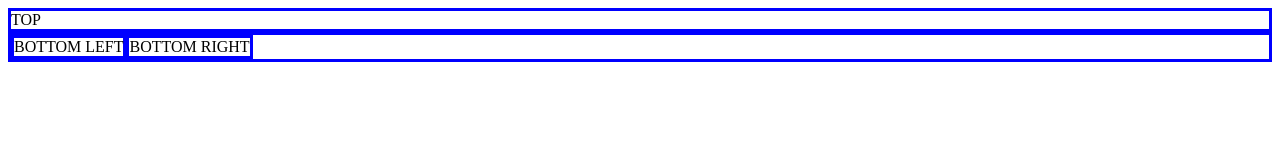
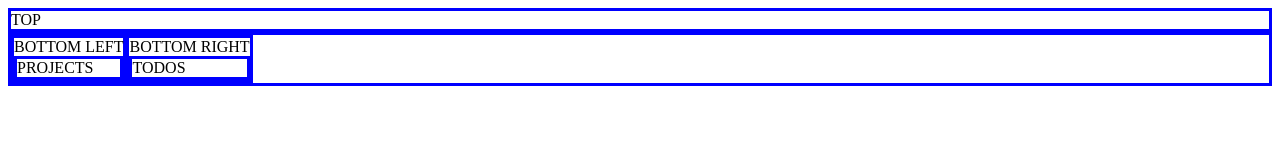
Before and after one commit to johnSchimenz/todo-list-4, a plain HTML site: page index.html in a window 1280 px wide. Drawn offline with Linux system fonts and the light colour scheme.

Commit message:
Create a container to hold all the projects and all the todos

```diff
--- a/index.html
+++ b/index.html
@@ -10,8 +10,12 @@
 <body>
     <div id="top-container">TOP</div>
     <div id="bottom-container">
-        <div id="bottom-left-container">BOTTOM LEFT</div>
-        <div id="bottom-right-container">BOTTOM RIGHT</div>
+        <div id="bottom-left-container">BOTTOM LEFT
+            <div id="projects-container">PROJECTS</div>
+        </div>
+        <div id="bottom-right-container">BOTTOM RIGHT
+            <div id="todos-container">TODOS</div>
+        </div>
     </div>
 </body>
 </html>
```
